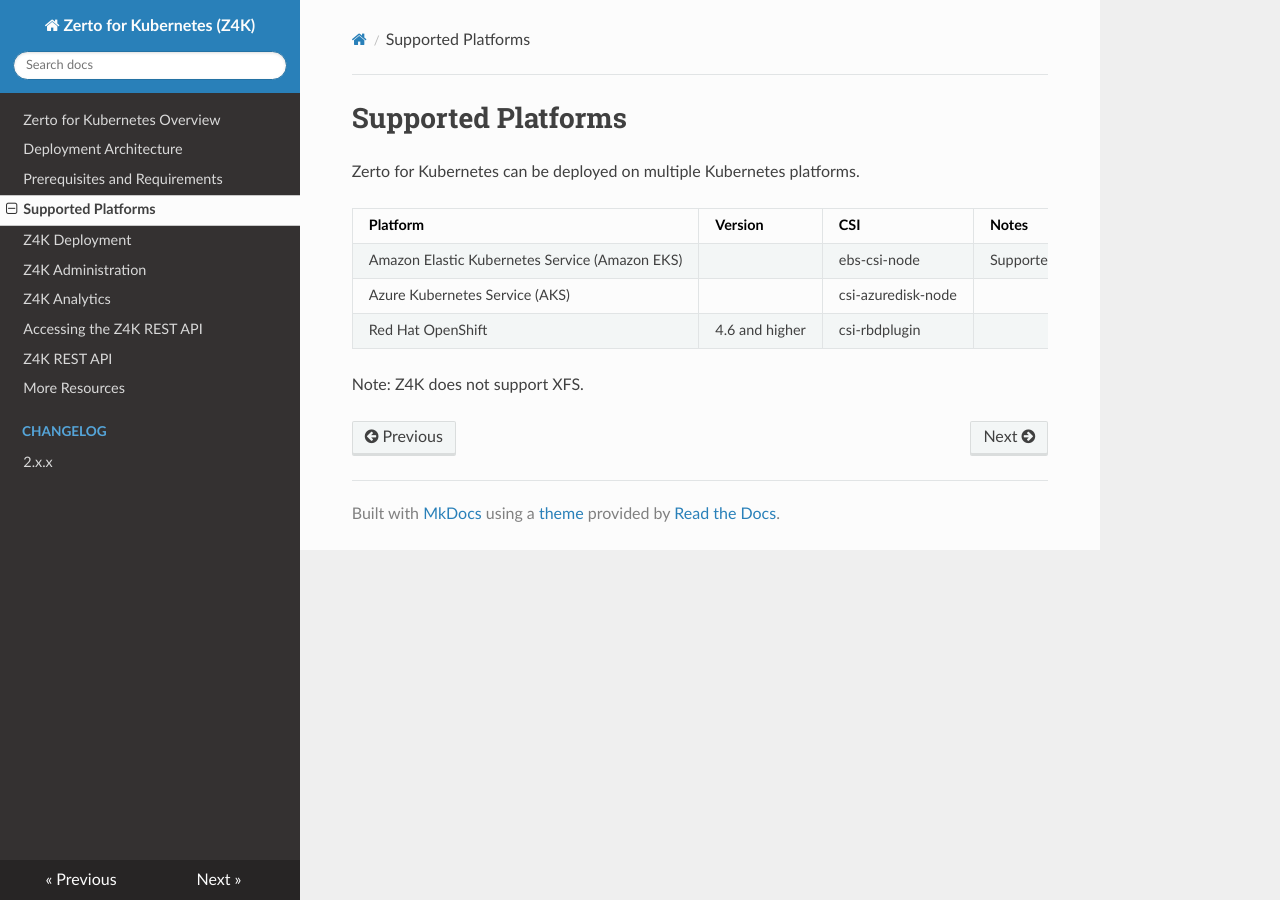
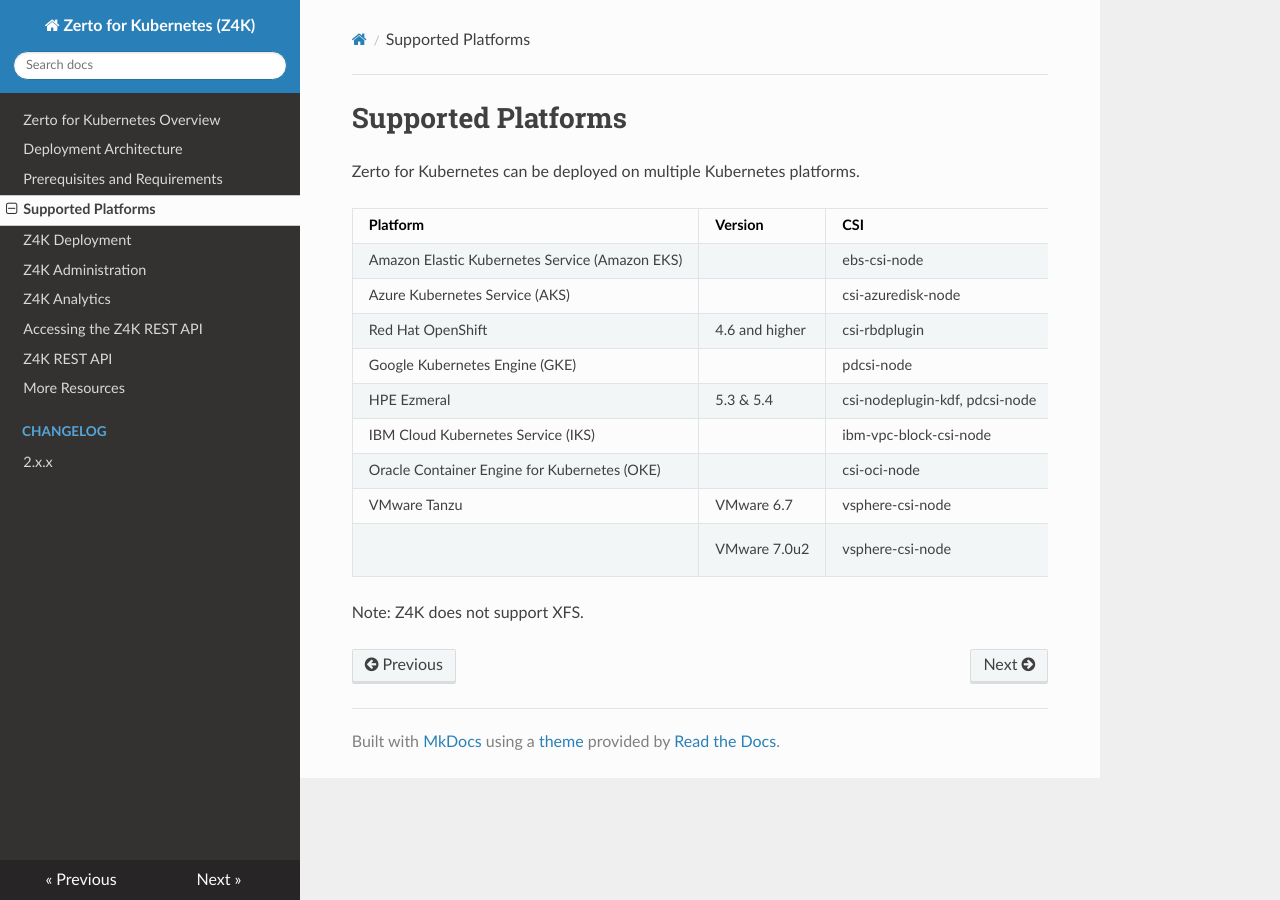
Before and after one commit to ZertoPublic/Z4K, an MkDocs documentation site: the page built from docs/SupportedPlatforms.md, in a window 1280 px wide. Built offline with MkDocs 1.6.1, drawn with Linux system fonts in a browser that asks for light colours.

Commit message:
Update SupportedPlatforms.md

```diff
--- a/docs/SupportedPlatforms.md
+++ b/docs/SupportedPlatforms.md
@@ -6,6 +6,12 @@
 | ------------------------------------ |--|--- |--- |
 | Amazon Elastic Kubernetes Service (Amazon EKS)|  | ebs-csi-node | Supported up to version 1.22  |
 | Azure Kubernetes Service (AKS)|   |  csi-azuredisk-node   |  |
-| Red Hat OpenShift | 4.6 and higher  |csi-rbdplugin  |  ||
+| Red Hat OpenShift | 4.6 and higher  |csi-rbdplugin  |  |
+| Google Kubernetes Engine (GKE)|   | pdcsi-node | COS nodes are not supported. Therefore, Autopilot deployment is not supported.|  |
+| HPE Ezmeral | 5.3 & 5.4 |csi-nodeplugin-kdf, pdcsi-node|  |
+| IBM Cloud Kubernetes Service (IKS) |  | ibm-vpc-block-csi-node |   |
+| Oracle Container Engine for Kubernetes (OKE) |   |csi-oci-node |Supported in combination with Rook. |
+| VMware Tanzu  | VMware 6.7 | vsphere-csi-node |Supported in combination with Rook. |
+|   | VMware 7.0u2 |vsphere-csi-node |Full native support. <br> Kubernetes 1.19.9\1.20.5 or higher (CSI Block device support) on top of Tanzu Kubernetes Grid (TKG) is supported.  ||
 
 <span class="Note">Note: Z4K does not support XFS. </span>
```
